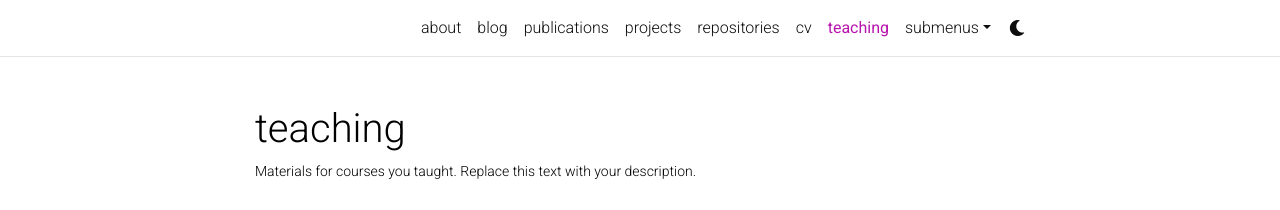
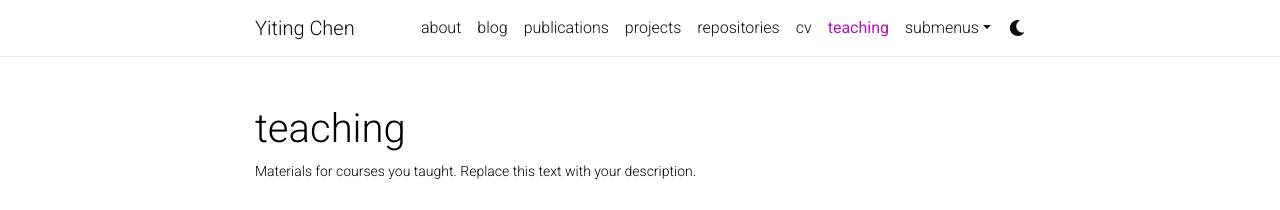
Before and after one commit to chenyiting99/chenyiting99.github.io, a Jekyll site: the page built from _pages/teaching.md, in a window 1280 px wide. Shown: the top 210 px of the page. Built offline with Jekyll 4.4.1, drawn with Linux system fonts in a browser that asks for light colours; comment, search, counter and statistics services are not loaded; a style sheet for code colours, icons or effects is not loaded.

Commit message:
Update _config.yml

```diff
--- a/_config.yml
+++ b/_config.yml
@@ -2,7 +2,7 @@
 # Site settings
 # -----------------------------------------------------------------------------
 
-title: # the website title (if blank, full name will be used instead)
+title: Yiting Chen # the website title (if blank, full name will be used instead)
 first_name: Yiting
 middle_name:
 last_name: Chen
```
